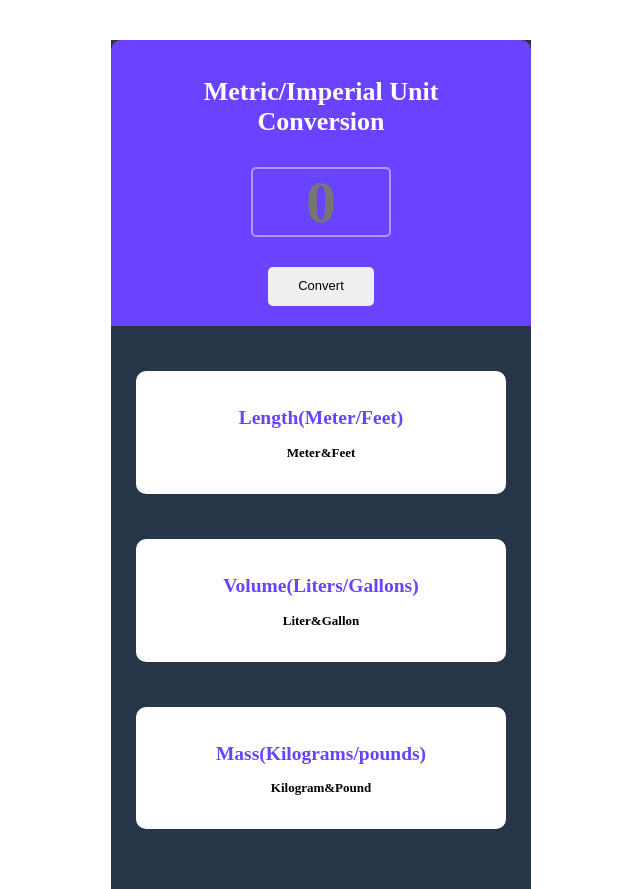
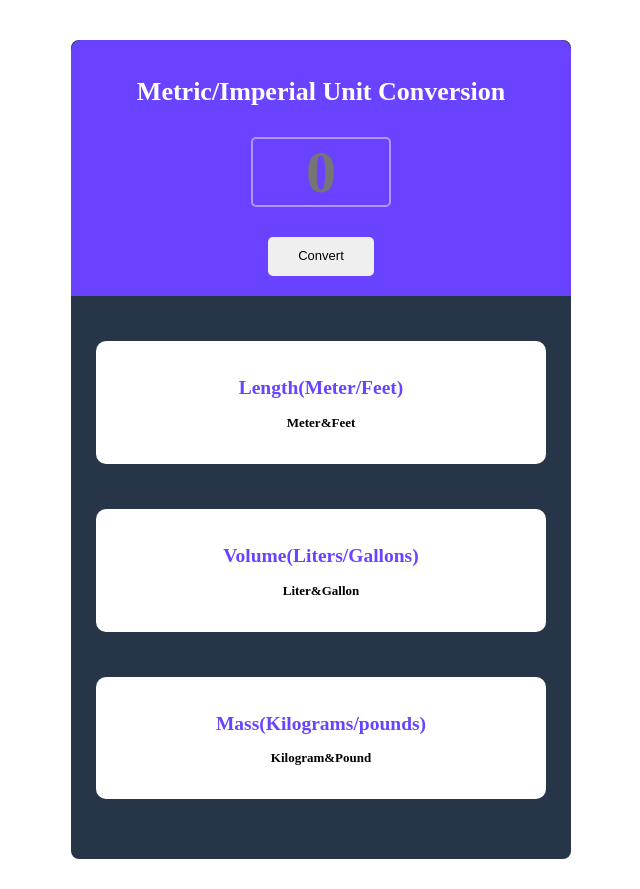
Before and after one commit to iwangdonghui/units-conversion, a website built with Vite: page index.html in a window 1280 px wide. Shown: the whole page, without its empty margins (319-959 px from the left). After the commit the page ends 859 px from the top, so only its background shows below. Built offline with nearby package versions, Linux system fonts and the light colour scheme; a web font is replaced by a local one.

Commit message:
Update index.css

```diff
--- a/index.css
+++ b/index.css
@@ -55,8 +55,8 @@ p {
 #unitsConversion {
     margin: 40px auto auto;
     padding-bottom: 15px;
-    max-width: 420px; // make sure things look fine on mobile devices
-    border-radius: 10px;
+    max-width: 500px;
+    border-radius: 8px;
     border: none;
     background: #273549;
     /* text-shadow: 0 0 1px black; */
```
